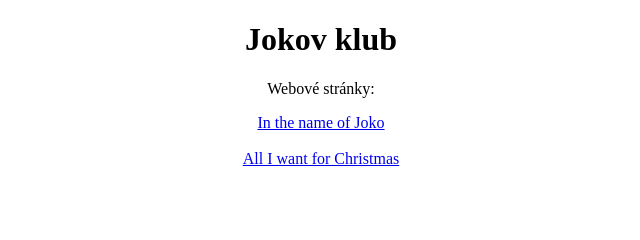
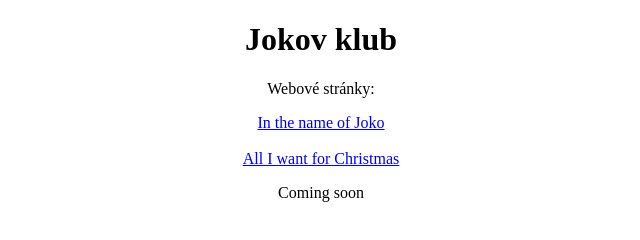
Before and after one commit to Herr-23/justsomerandomstuff.github.io, a plain HTML site: page index.html in a window 1280 px wide. Shown: the whole page, without its empty margins (319-959 px from the left). Drawn offline with Linux system fonts and the light colour scheme.

Commit message:
Update index.html

```diff
--- a/index.html
+++ b/index.html
@@ -9,6 +9,7 @@
 <p>Webové stránky:</p>
 <a href=https://herr-23.github.io/justsomerandomstuff.github.io.joko.p1/>In the name of Joko</a><br><br>
 <a href=https://herr-23.github.io/justsomerandomstuff.github.io.joko.p2/>All I want for Christmas</a><br>
+<p>Coming soon</p>
 </center>
 
 </body>
```
